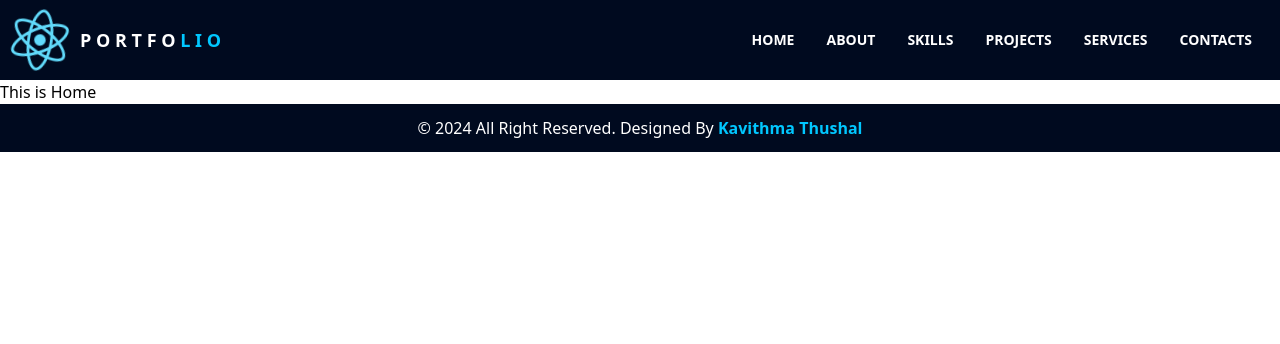
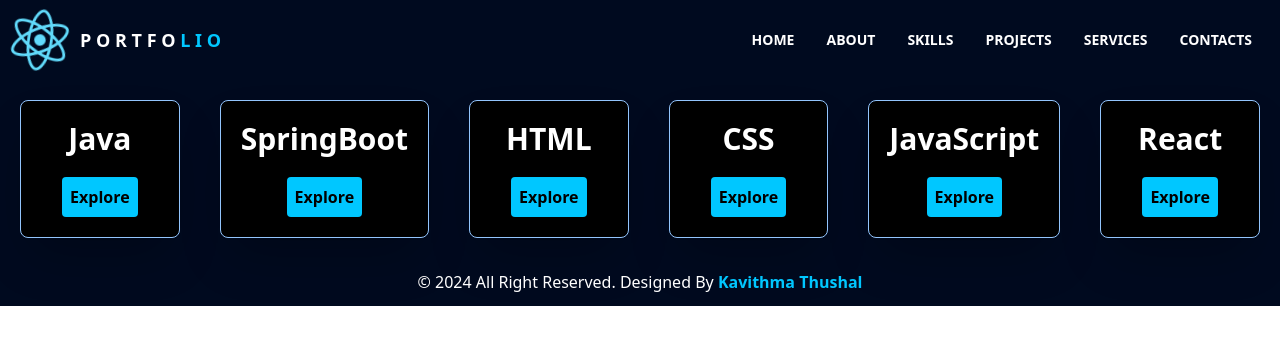
Before and after one commit to Kavithma-Thushal/My-Portfolio-React, a React (Create React App) app: page / in a window 1280 px wide. Shown: the top 344 px of the page. Built offline with nearby package versions, Linux system fonts and the light colour scheme.

Commit message:
Projects Implement 1

```diff
--- /dev/null
+++ b/src/views/components/Card/Card.tsx
@@ -0,0 +1,12 @@
+interface CardProps {
+    title: string;
+}
+
+export function Card({title}: CardProps) {
+    return (
+        <div className="text-center p-5 m-2 rounded-lg bg-black border border-blue-300 shadow-2xl w-60 m-5">
+            <h1 className="text-3xl font-semibold mb-5">{title}</h1>
+            <button className="text-black font-semibold bg-neonBlue p-2 rounded">Explore</button>
+        </div>
+    );
+}
--- a/src/views/pages/Home/Home.tsx
+++ b/src/views/pages/Home/Home.tsx
@@ -1,7 +1,14 @@
+import {Card} from "../../components/Card/Card";
+
 export function Home() {
     return (
-        <div>
-            <h1>This is Home</h1>
+        <div className="home-container bg-darkBlue text-white flex">
+            <Card title="Java"/>
+            <Card title="SpringBoot"/>
+            <Card title="HTML"/>
+            <Card title="CSS"/>
+            <Card title="JavaScript"/>
+            <Card title="React"/>
         </div>
     );
 }
```
